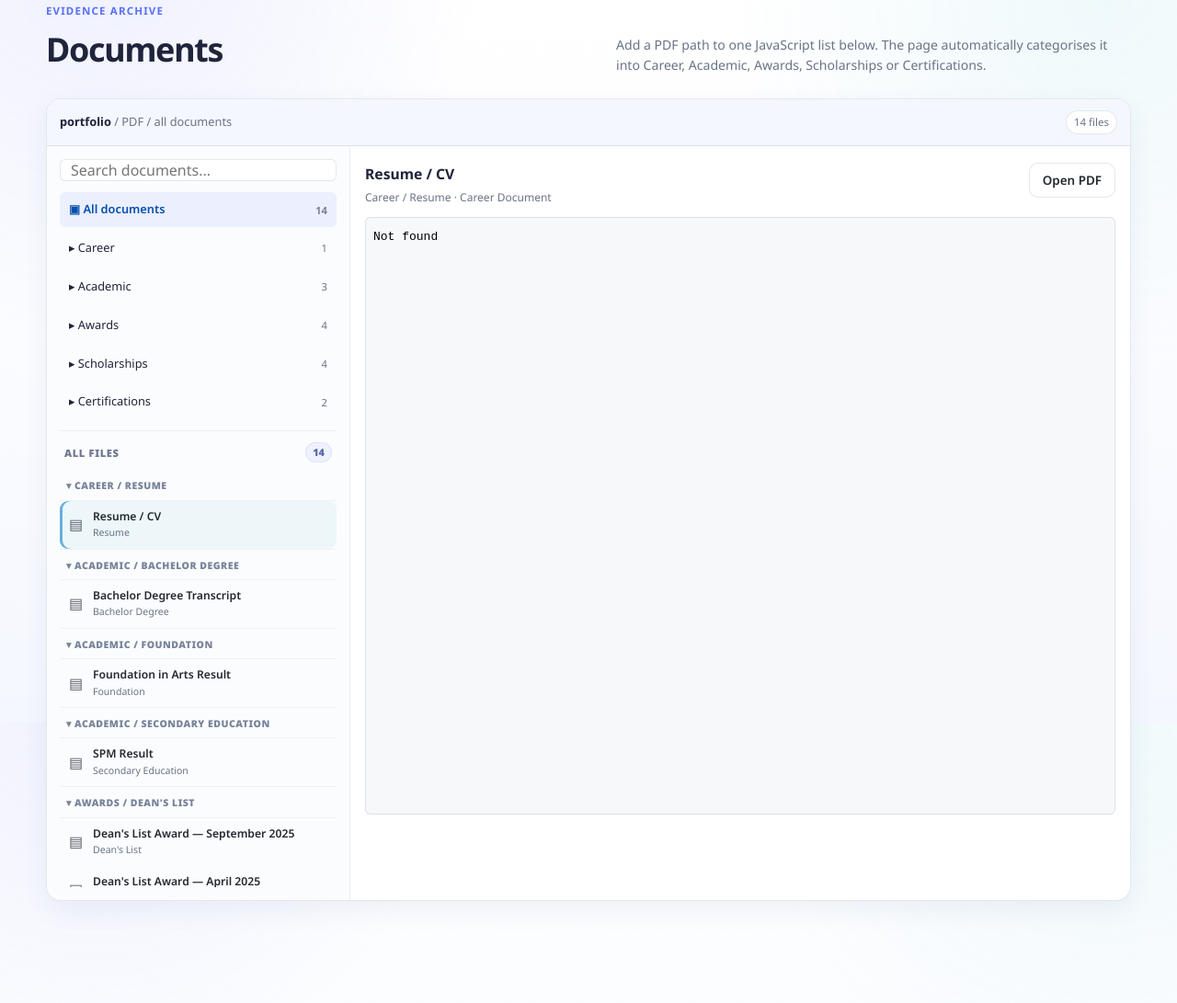
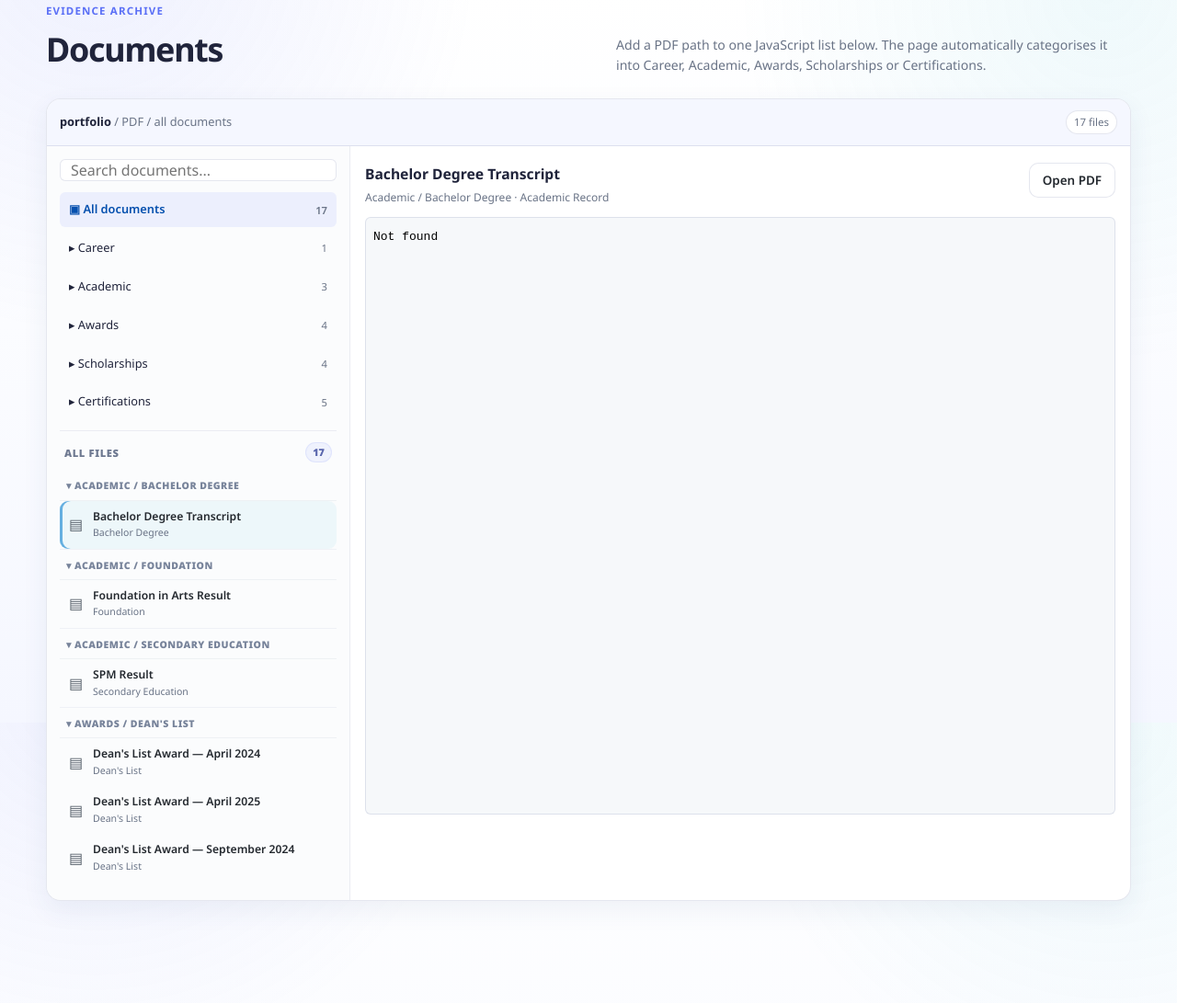
Before and after one commit to jinyonooi1220/portfolio, a plain HTML site: page index.html in a window 1280 px wide. Shown: the part 4014-5105 px from the top of the page at 92% size. Drawn offline with Linux system fonts and the light colour scheme.

Commit message:
Update index.html

```diff
--- a/index.html
+++ b/index.html
@@ -1672,22 +1672,27 @@
        The categoriser checks BOTH folder names and filenames.
        ============================================================ */
     const DOCUMENT_FILES = [
-      "PDF/Resume.Ooi.JIn.Yon.20.12.25.pdf",
-      "PDF/Transcript BSDA.pdf",
-      "PDF/RESULT FIA.pdf",
-      "PDF/RESULT SPM.pdf",
-      "PDF/Dean List September 2025.pdf",
-      "PDF/Dean List April 2025.pdf",
-      "PDF/Dean List September 2024.pdf",
-      "PDF/Dean List April 2024.pdf",
-      "PDF/Scholarship Year 1.pdf",
-      "PDF/Scholarship Year 2.pdf",
-      "PDF/Scholarship Year 3.pdf",
-      "PDF/Scholarship FIA.pdf",
-      "PDF/ACCA-MMU InterInter-School Accounting Quiz (AMISAQ) 2021.pdf",
-      "PDF/Accounting Professional Avenue 2021 2.pdf"
+      "PDF/Academic/Bachelor Degree/Transcript BSDA.pdf",
+      "PDF/Academic/Foundation/RESULT FIA.pdf",
+      "PDF/Academic/Secondary Education/RESULT SPM.pdf",
+      "PDF/Awards/Dean's List/Dean List April 2024.pdf",
+      "PDF/Awards/Dean's List/Dean List April 2025.pdf",
+      "PDF/Awards/Dean's List/Dean List September 2024.pdf",
+      "PDF/Awards/Dean's List/Dean List September 2025.pdf",
+      "PDF/Career/Resume/Resume.Ooi.JIn.Yon.20.12.25.pdf",
+      "PDF/Certifications/ACCA-MMU InterInter-School Accounting Quiz (AMISAQ) 2021.pdf",
+      "PDF/Certifications/Accounting Professional Avenue 2021 2.pdf",
+      "PDF/Certifications/Accounting Professional Avenue 2021.pdf",
+      "PDF/Certifications/Cisco.pdf",
+      "PDF/Certifications/Paradox of Theron.pdf",
+      "PDF/Scholarships/Scholarship BSDA Year 1.pdf",
+      "PDF/Scholarships/Scholarship BSDA Year 2.pdf",
+      "PDF/Scholarships/Scholarship BSDA Year 3.pdf",
+      "PDF/Scholarships/Scholarship FIA.pdf"
     ];
 
+    // These paths match the uploaded PDF folder structure.
+    // Add new repository PDF paths to DOCUMENT_FILES when you add files later.
     const CATEGORY_ORDER = ["All", "Career", "Academic", "Awards", "Scholarships", "Certifications"];
 
     function normalise(value) {
@@ -1735,52 +1740,70 @@
     }
 
     function inferDocumentMeta(path) {
-      const text = normalise(path);
+      const decoded = decodeURIComponent(path).replace(/\\/g, "/");
+      const parts = decoded.split("/").filter(Boolean);
+      const lowerParts = parts.map(p => p.toLowerCase());
+
       const title = prettyTitle(path);
-      let category = "Certifications";
-      let subcategory = "Other Certificates";
-      let kind = "Certificate";
-
-      if (/resume|cv\b/.test(text)) {
-        category = "Career";
-        subcategory = "Resume";
+
+      // Folder-aware structure:
+      // PDF / Category / [Subcategory] / file.pdf
+      const pdfIndex = lowerParts.indexOf("pdf");
+      const categoryFolder = pdfIndex >= 0 ? parts[pdfIndex + 1] || "" : "";
+      const nestedFolders = pdfIndex >= 0 ? parts.slice(pdfIndex + 2, -1) : [];
+
+      const categoryMap = {
+        "career": "Career",
+        "academic": "Academic",
+        "awards": "Awards",
+        "scholarships": "Scholarships",
+        "certifications": "Certifications"
+      };
+
+      let category = categoryMap[categoryFolder.toLowerCase()] || "Certifications";
+      let subcategory = nestedFolders.length
+        ? nestedFolders[nestedFolders.length - 1]
+        : "General";
+
+      let kind = "PDF Document";
+
+      if (category === "Career") {
         kind = "Career Document";
-      } else if (/transcript/.test(text)) {
-        category = "Academic";
-        subcategory = "Bachelor Degree";
-        kind = "Academic Record";
-      } else if (/result\s*fia|foundation/.test(text)) {
-        category = "Academic";
-        subcategory = "Foundation";
-        kind = "Academic Result";
-      } else if (/result\s*spm|secondary|spm/.test(text)) {
-        category = "Academic";
-        subcategory = "Secondary Education";
-        kind = "Academic Result";
-      } else if (/dean\s*list|honou?r|award/.test(text)) {
-        category = "Awards";
-        subcategory = /dean\s*list/.test(text) ? "Dean's List" : "Other Awards";
+        if (subcategory === "General" && /resume|cv/i.test(decoded)) subcategory = "Resume";
+      }
+
+      if (category === "Academic") {
+        kind = /transcript/i.test(decoded) ? "Academic Record" : "Academic Result";
+
+        if (subcategory === "General") {
+          if (/transcript|bsda/i.test(decoded)) subcategory = "Bachelor Degree";
+          else if (/fia|foundation/i.test(decoded)) subcategory = "Foundation";
+          else if (/spm|secondary/i.test(decoded)) subcategory = "Secondary Education";
+        }
+      }
+
+      if (category === "Awards") {
         kind = "Award Certificate";
-      } else if (/scholarship/.test(text)) {
-        category = "Scholarships";
-        subcategory = /fia|entrance/.test(text) ? "Entrance Scholarship" : "ACE Scholarship";
+        if (subcategory === "General" && /dean\s*list/i.test(decoded)) subcategory = "Dean's List";
+      }
+
+      if (category === "Scholarships") {
         kind = "Scholarship Document";
-      } else if (/ccna|cisco/.test(text)) {
-        category = "Certifications";
-        subcategory = "Technology";
+        if (subcategory === "General") {
+          if (/fia|entrance/i.test(decoded)) subcategory = "Entrance Scholarship";
+          else if (/bsda|year\s*[123]|ace/i.test(decoded)) subcategory = "ACE Scholarship";
+        }
+      }
+
+      if (category === "Certifications") {
         kind = "Certificate";
-      } else if (/acca|accounting|amisaq/.test(text)) {
-        category = "Certifications";
-        subcategory = "Competitions & Professional Activities";
-        kind = "Certificate";
+        if (subcategory === "General") {
+          if (/cisco|ccna/i.test(decoded)) subcategory = "Technology";
+          else if (/acca|accounting|amisaq/i.test(decoded)) subcategory = "Accounting & Professional Activities";
+          else if (/paradox/i.test(decoded)) subcategory = "Activities";
+          else subcategory = "Other Certificates";
+        }
       }
-
-      /* Folder names can override the automatic guess when you reorganise files. */
-      if (/\/career\//.test(text)) category = "Career";
-      if (/\/academic\//.test(text)) category = "Academic";
-      if (/\/awards?\//.test(text)) category = "Awards";
-      if (/\/scholarships?\//.test(text)) category = "Scholarships";
-      if (/\/certifications?\//.test(text)) category = "Certifications";
 
       return { path, title, category, subcategory, kind };
     }
```
